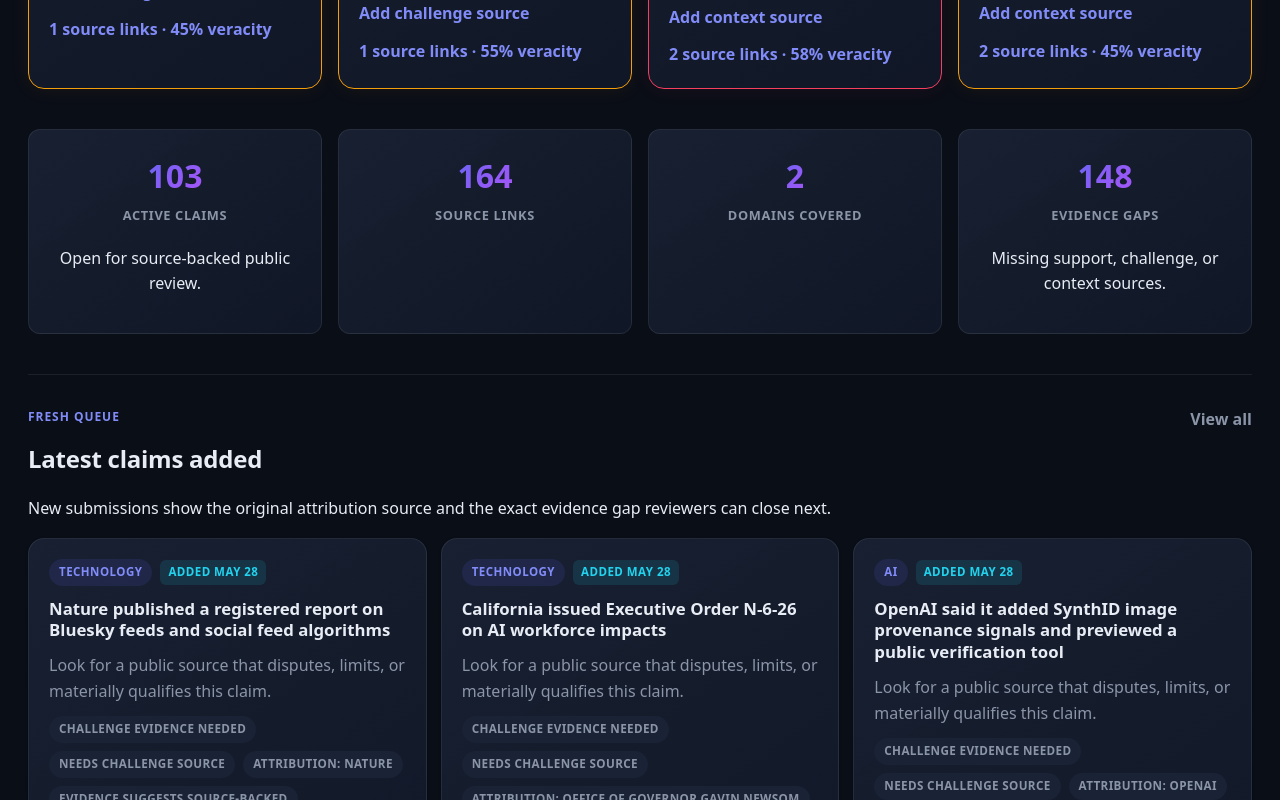
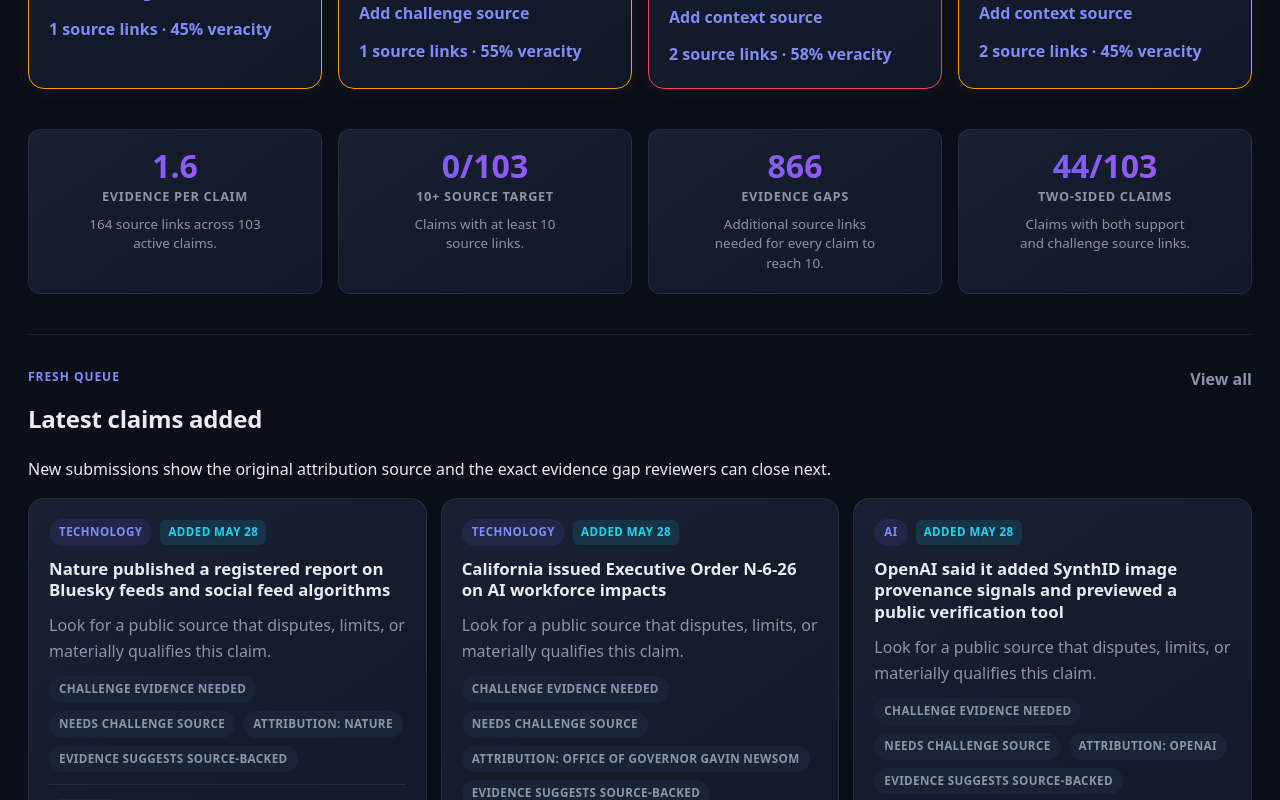
Before and after one commit to Claimer-org/claimer, a Next.js app: page /claimer/ in a window 1280 px wide. Shown: the part 1540-2340 px from the top of the page. Built offline with nearby package versions, Linux system fonts and the light colour scheme; no server answers.

Commit message:
Add homepage north-star metrics

```diff
--- a/app/globals.css
+++ b/app/globals.css
@@ -3255,25 +3255,26 @@ textarea {
 /* Stat card for homepage */
 .stat-highlight {
   display: grid;
-  grid-template-columns: repeat(auto-fit, minmax(160px, 1fr));
+  grid-template-columns: repeat(auto-fit, minmax(185px, 1fr));
   gap: 16px;
 }
 
 .stat-highlight .stat-item {
-  display: flex;
-  flex-direction: column;
-  align-items: center;
+  display: grid;
+  align-content: start;
   gap: 4px;
   padding: 20px 16px;
   border-radius: var(--radius-md);
   background: var(--gradient-card);
   border: 1px solid var(--line);
   text-align: center;
+  min-width: 0;
 }
 
 .stat-item strong {
   font-size: 2rem;
   font-weight: 900;
+  line-height: 1;
   background: var(--gradient-hero);
   -webkit-background-clip: text;
   -webkit-text-fill-color: transparent;
@@ -3286,6 +3287,14 @@ textarea {
   text-transform: uppercase;
   letter-spacing: 0.05em;
   font-weight: 600;
+}
+
+.stat-item p {
+  margin: 4px auto 0;
+  max-width: 24ch;
+  color: var(--foreground-dim);
+  font-size: 0.84rem;
+  line-height: 1.45;
 }
 
 /* Hero subtitle enhancement */
@@ -3329,6 +3338,10 @@ textarea {
 }
 
 @media (max-width: 680px) {
+  .stat-highlight {
+    grid-template-columns: 1fr;
+  }
+
   .hero-subtitle {
     grid-template-columns: 1fr;
     margin-top: 18px;
--- a/app/page.tsx
+++ b/app/page.tsx
@@ -71,6 +71,8 @@ const addedDateFormatter = new Intl.DateTimeFormat("en-US", {
   timeZone: "UTC"
 });
 
+const NORTH_STAR_SOURCE_TARGET = 10;
+
 function formatAddedLabel(createdAt: string) {
   return `Added ${addedDateFormatter.format(new Date(createdAt))}`;
 }
@@ -120,30 +122,43 @@ function reviewGapSummary(counts: ReturnType<typeof evidenceCounts>) {
 }
 
 export default function HomePage() {
-  const evidenceTotal = seedClaims.reduce(
-    (total, claim) => total + claim.evidence.length,
+  const claimEvidenceCoverage = seedClaims.map((claim) => {
+    const counts = evidenceCounts(claim);
+    const sourceLinks = counts.support + counts.challenge + counts.context;
+
+    return {
+      counts,
+      sourceLinks
+    };
+  });
+
+  const evidenceTotal = claimEvidenceCoverage.reduce(
+    (total, claim) => total + claim.sourceLinks,
     0
   );
-  const openEvidenceGaps = seedClaims.reduce((total, claim) => {
-    const counts = evidenceCounts(claim);
+  const sourceLinksPerClaim = seedClaims.length
+    ? (evidenceTotal / seedClaims.length).toFixed(1)
+    : "0.0";
+  const claimsAtSourceTarget = claimEvidenceCoverage.reduce(
+    (total, claim) =>
+      total + Number(claim.sourceLinks >= NORTH_STAR_SOURCE_TARGET),
+    0
+  );
+  const evidenceTargetGap = claimEvidenceCoverage.reduce(
+    (total, claim) =>
+      total + Math.max(0, NORTH_STAR_SOURCE_TARGET - claim.sourceLinks),
+    0
+  );
+  const openChallengeGaps = claimEvidenceCoverage.reduce(
+    (total, claim) => total + Number(claim.counts.challenge === 0),
+    0
+  );
+  const claimsWithBothSides = claimEvidenceCoverage.reduce(
+    (total, claim) =>
+      total + Number(claim.counts.support > 0 && claim.counts.challenge > 0),
+    0
+  );
 
-    return (
-      total +
-      Number(counts.support === 0) +
-      Number(counts.challenge === 0) +
-      Number(counts.context === 0)
-    );
-  }, 0);
-  const openChallengeGaps = seedClaims.reduce((total, claim) => {
-    const counts = evidenceCounts(claim);
-
-    return total + Number(counts.challenge === 0);
-  }, 0);
-  const claimsWithBothSides = seedClaims.reduce((total, claim) => {
-    const counts = evidenceCounts(claim);
-
-    return total + Number(counts.support > 0 && counts.challenge > 0);
-  }, 0);
 
   // Hot debates: claims that are disputed or inconclusive
   const hotDebates = seedClaims
@@ -164,7 +179,6 @@ export default function HomePage() {
           .slice(0, 4);
 
   const topClaims = seedClaims.slice(0, 3);
-  const domainsSet = new Set(seedClaims.map((c) => c.domain));
   const latestClaims = seedClaims
     .slice()
     .sort(
@@ -352,22 +366,34 @@ export default function HomePage() {
 
       <section className="stat-highlight" aria-label="Platform statistics">
         <div className="stat-item stat-item-primary">
-          <strong>{seedClaims.length}</strong>
-          <span>Active claims</span>
-          <p>Open for source-backed public review.</p>
+          <strong>{sourceLinksPerClaim}</strong>
+          <span>Evidence per claim</span>
+          <p>
+            {evidenceTotal} source links across {seedClaims.length} active
+            claims.
+          </p>
         </div>
         <div className="stat-item">
-          <strong>{evidenceTotal}</strong>
-          <span>Source links</span>
+          <strong>
+            {claimsAtSourceTarget}/{seedClaims.length}
+          </strong>
+          <span>10+ source target</span>
+          <p>Claims with at least {NORTH_STAR_SOURCE_TARGET} source links.</p>
         </div>
         <div className="stat-item">
-          <strong>{domainsSet.size}</strong>
-          <span>Domains covered</span>
+          <strong>{evidenceTargetGap}</strong>
+          <span>Evidence gaps</span>
+          <p>
+            Additional source links needed for every claim to reach{" "}
+            {NORTH_STAR_SOURCE_TARGET}.
+          </p>
         </div>
         <div className="stat-item">
-          <strong>{openEvidenceGaps}</strong>
-          <span>Evidence gaps</span>
-          <p>Missing support, challenge, or context sources.</p>
+          <strong>
+            {claimsWithBothSides}/{seedClaims.length}
+          </strong>
+          <span>Two-sided claims</span>
+          <p>Claims with both support and challenge source links.</p>
         </div>
       </section>
 
--- a/lib/version.ts
+++ b/lib/version.ts
@@ -1,8 +1,18 @@
-export const SITE_VERSION = "26.529.5";
+export const SITE_VERSION = "26.529.6";
 
 export const RELEASES = [
   {
     version: SITE_VERSION,
+    date: "2026-05-29",
+    title: "Homepage north-star metrics",
+    bullets: [
+      "The homepage statistics strip now shows average source links per claim from the static claim corpus.",
+      "Visitors can see how many claims have reached the 10+ source target and how many source-link gaps remain.",
+      "Two-sided claim coverage is visible without adding contributor counts that the static corpus does not track."
+    ]
+  },
+  {
+    version: "26.529.5",
     date: "2026-05-29",
     title: "Reviewer completion checkpoint",
     bullets: [
```
